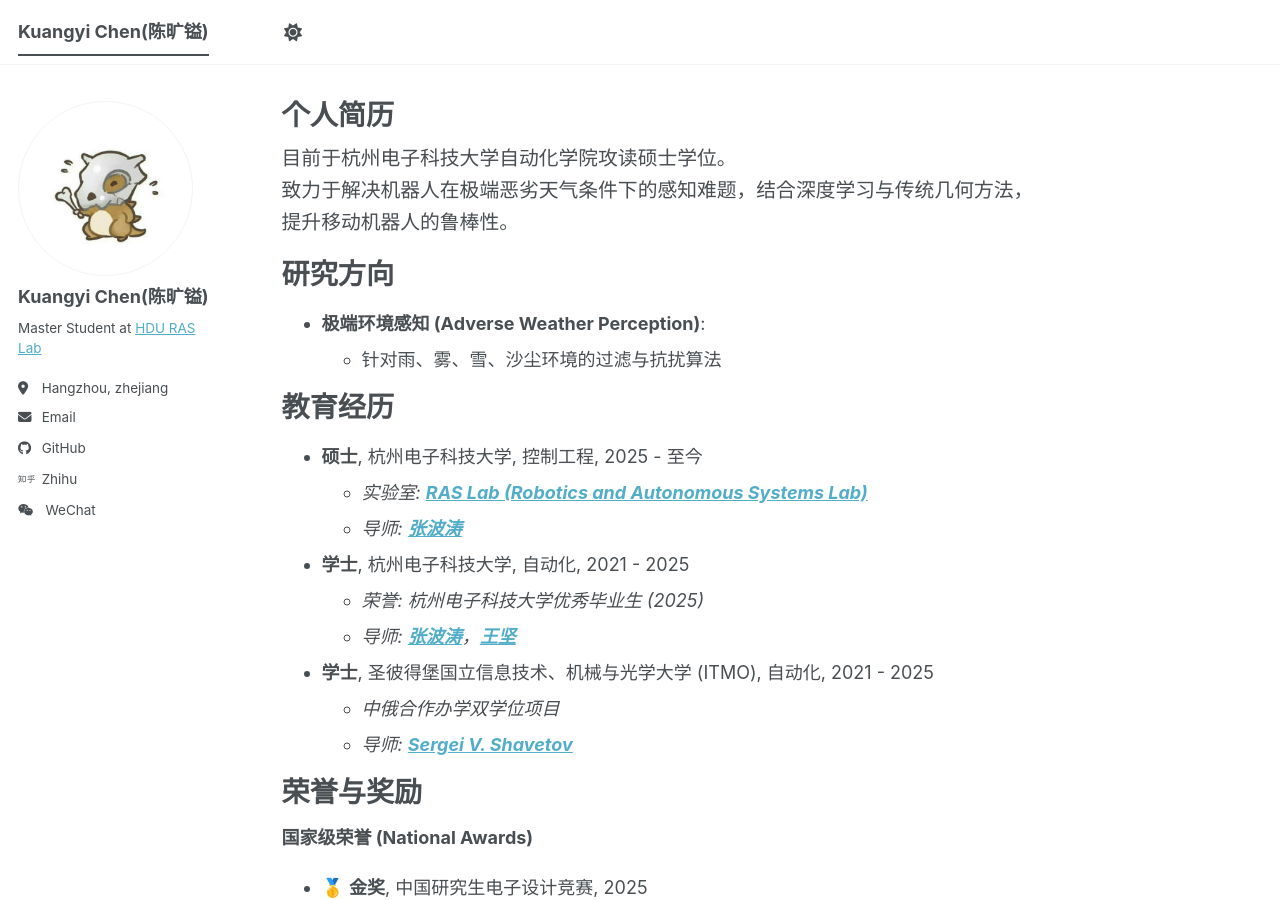
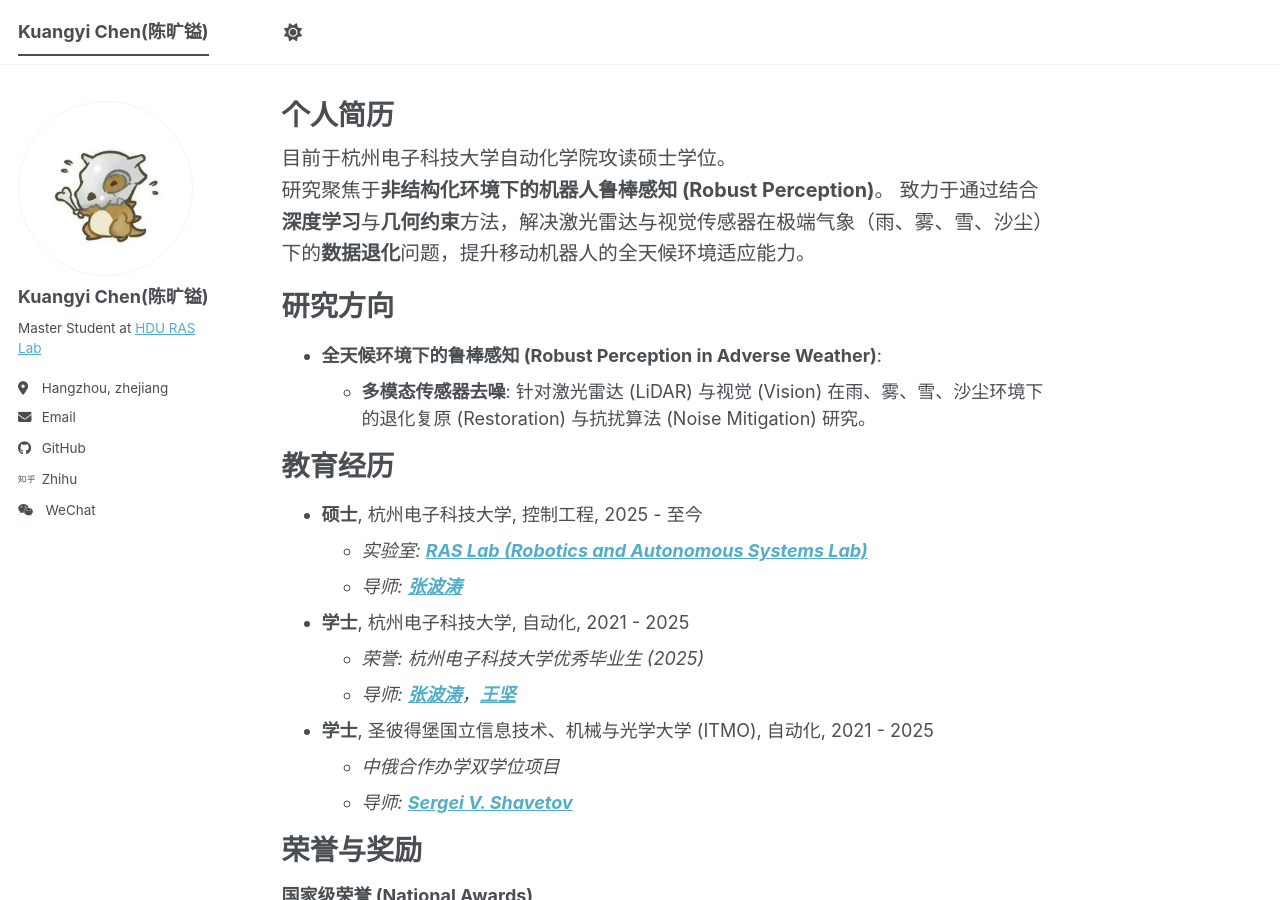
Before and after one commit to ckyFi9zero/ckyFi9zero.github.io, a Jekyll site: the page built from _pages/about.md, in a window 1280 px wide and 900 px high. Built offline with Jekyll 4.4.1, drawn with Linux system fonts in a browser that asks for light colours; a script bundle is joined from its source files by our own code; library files that are not in the unit come from our copies.

Commit message:
优化了研究方向

```diff
--- a/_pages/about.md
+++ b/_pages/about.md
@@ -12,13 +12,14 @@ redirect_from:
 
 <div style="font-size: 1.1em; line-height: 1.6; margin-bottom: 20px;">
   目前于杭州电子科技大学自动化学院攻读硕士学位。<br>
-  致力于解决机器人在极端恶劣天气条件下的感知难题，结合深度学习与传统几何方法，提升移动机器人的鲁棒性。
+  研究聚焦于<b>非结构化环境下的机器人鲁棒感知 (Robust Perception)</b>。
+  致力于通过结合<b>深度学习</b>与<b>几何约束</b>方法，解决激光雷达与视觉传感器在极端气象（雨、雾、雪、沙尘）下的<b>数据退化</b>问题，提升移动机器人的全天候环境适应能力。
 </div>
 
 研究方向
 ======
-* **极端环境感知 (Adverse Weather Perception)**:
-  * 针对雨、雾、雪、沙尘环境的过滤与抗扰算法
+* **全天候环境下的鲁棒感知 (Robust Perception in Adverse Weather)**:
+  * **多模态传感器去噪**: 针对激光雷达 (LiDAR) 与视觉 (Vision) 在雨、雾、雪、沙尘环境下的退化复原 (Restoration) 与抗扰算法 (Noise Mitigation) 研究。
 
 教育经历
 ======
```
